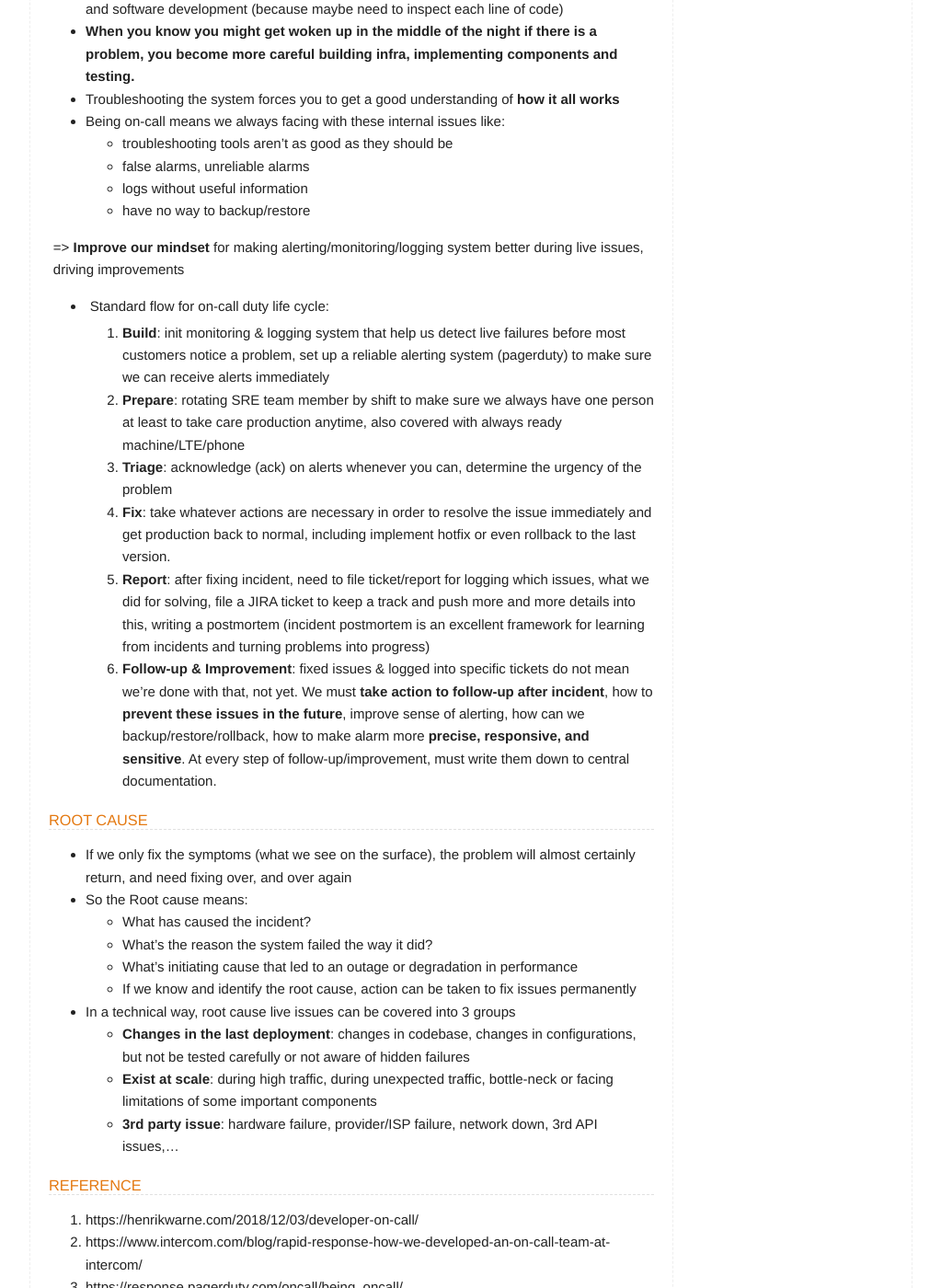
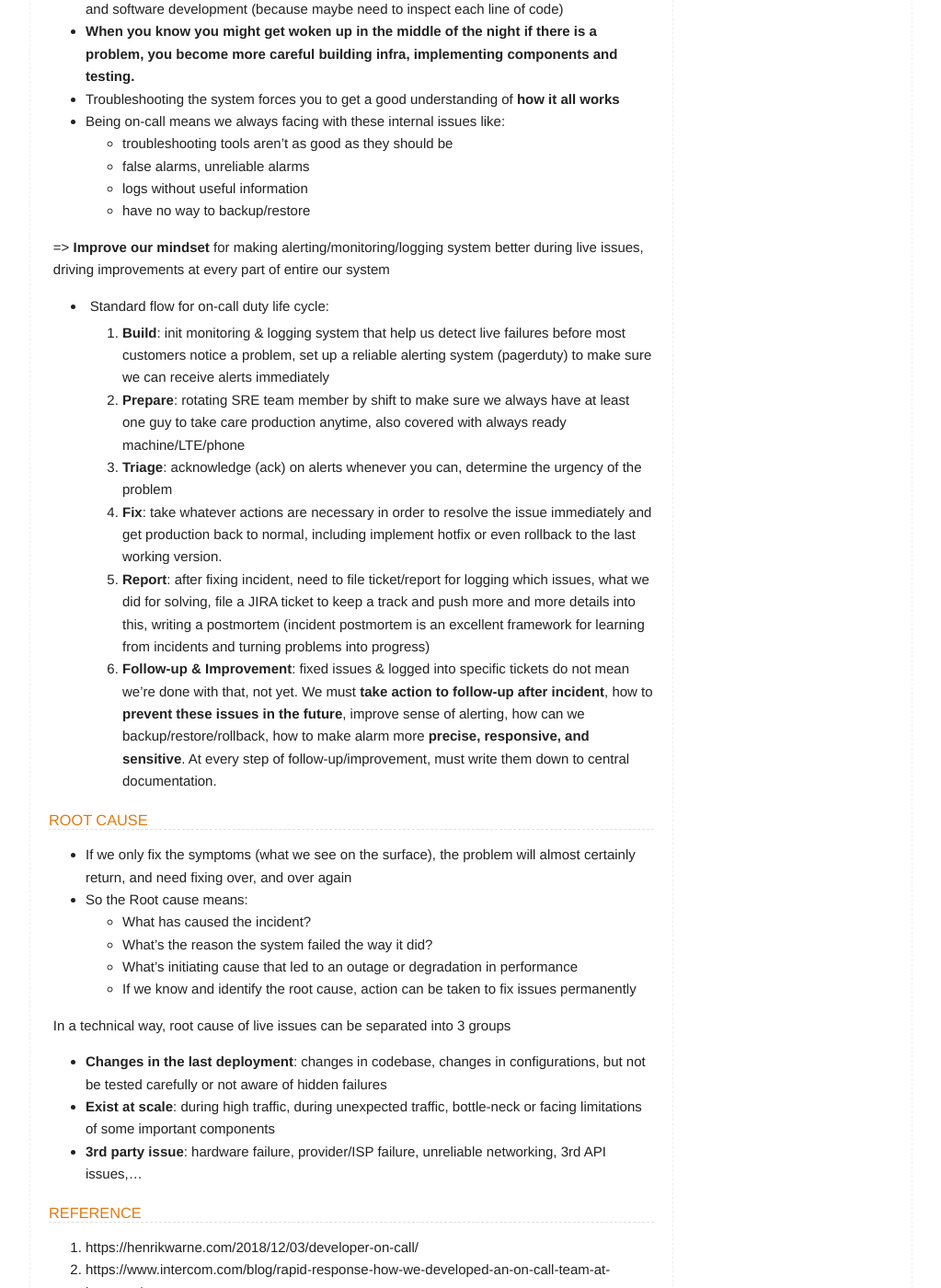
Before and after one commit to duykhang68/duykhang68.github.io, a Jekyll site: the page built from _posts/2019-03-23-The-art-of-on-call-duty.markdown, in a window 1280 px wide and 1400 px high, scrolled down 852 px. Shown: the whole window at 92% size, without its empty margins (128-1151 px from the left). Built offline with Jekyll 4.4.1, drawn with Linux system fonts in a browser that asks for light colours; comment, search, counter and statistics services are not loaded.

Commit message:
Fix typos

```diff
--- a/_posts/2019-03-23-The-art-of-on-call-duty.markdown
+++ b/_posts/2019-03-23-The-art-of-on-call-duty.markdown
@@ -28,14 +28,14 @@ Important points:
     - logs without useful information
     - have no way to backup/restore
 
-=> **Improve our mindset** for making alerting/monitoring/logging system better during live issues, driving improvements
+=> **Improve our mindset** for making alerting/monitoring/logging system better during live issues, driving improvements at every part of entire our system
 
 * Standard flow for on-call duty life cycle:
 
     0. **Build**: init monitoring & logging system that help us detect live failures before most customers notice a problem, set up a reliable alerting system (pagerduty) to make sure we can receive alerts immediately
-    1. **Prepare**: rotating SRE team member by shift to make sure we always have one person at least to take care production anytime, also covered with always ready machine/LTE/phone
+    1. **Prepare**: rotating SRE team member by shift to make sure we always have at least one guy to take care production anytime, also covered with always ready machine/LTE/phone
     2. **Triage**: acknowledge (ack) on alerts whenever you can, determine the urgency of the problem
-    3. **Fix**: take whatever actions are necessary in order to resolve the issue immediately and get production back to normal, including implement hotfix or even rollback to the last version.
+    3. **Fix**: take whatever actions are necessary in order to resolve the issue immediately and get production back to normal, including implement hotfix or even rollback to the last working version.
     4. **Report**: after fixing incident, need to file ticket/report for logging which issues, what we did for solving, file a JIRA ticket to keep a track and push more and more details into this, writing a postmortem (incident postmortem is an excellent framework for learning from incidents and turning problems into progress)
     5. **Follow-up & Improvement**: fixed issues & logged into specific tickets do not mean we're done with that, not yet. We must **take action to follow-up after incident**, how to **prevent these issues in the future**, improve sense of alerting, how can we backup/restore/rollback, how to make alarm more **precise, responsive, and sensitive**. At every step of follow-up/improvement, must write them down to central documentation.
 
@@ -47,10 +47,11 @@ Important points:
     - What’s the reason the system failed the way it did?
     - What's initiating cause that led to an outage or degradation in performance
     - If we know and identify the root cause, action can be taken to fix issues permanently
-* In a technical way, root cause live issues can be covered into 3 groups
-    - **Changes in the last deployment**: changes in codebase, changes in configurations, but not be tested carefully or not aware of hidden failures
-    - **Exist at scale**: during high traffic, during unexpected traffic, bottle-neck or facing limitations of some important components
-    - **3rd party issue**: hardware failure, provider/ISP failure, network down, 3rd API issues,...
+
+In a technical way, root cause of live issues can be separated into 3 groups
+- **Changes in the last deployment**: changes in codebase, changes in configurations, but not be tested carefully or not aware of hidden failures
+- **Exist at scale**: during high traffic, during unexpected traffic, bottle-neck or facing limitations of some important components
+- **3rd party issue**: hardware failure, provider/ISP failure, unreliable networking, 3rd API issues,...
 
 ## REFERENCE
 1. https://henrikwarne.com/2018/12/03/developer-on-call/
```
Also changed, not shown: 2 other files.
